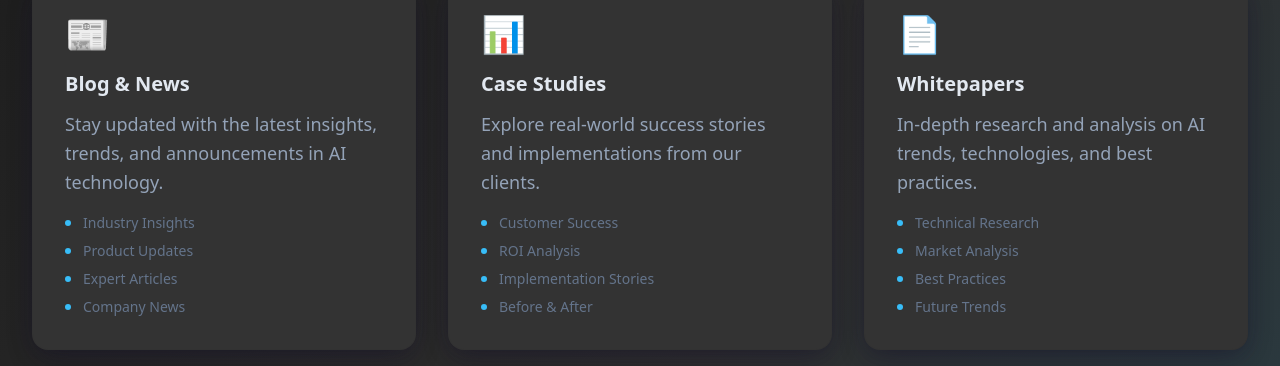
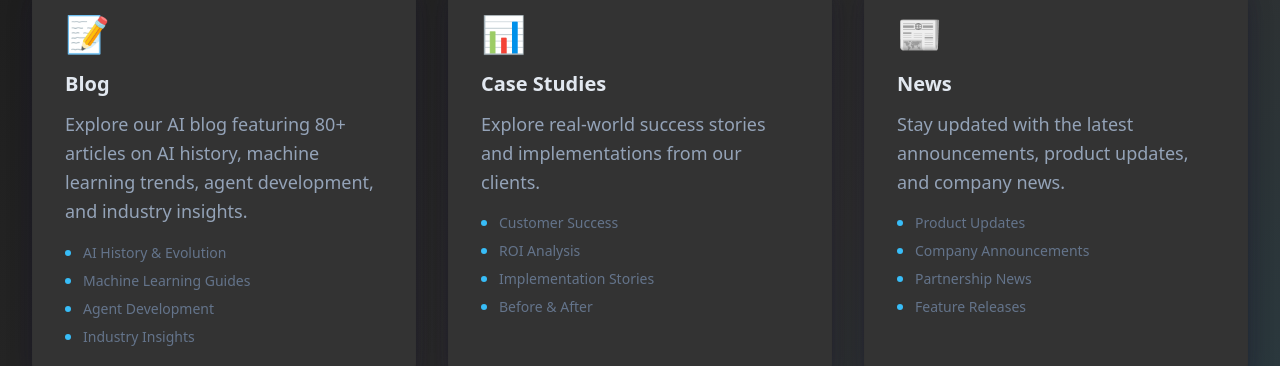
Before and after one commit to aidigitalfriend/maulaai, a Next.js app in the folder frontend/: page /resources in a window 1280 px wide. Shown: the part 393-759 px from the top of the page. Built offline with nearby package versions, Linux system fonts and the light colour scheme; no server answers.

Commit message:
Update resources page: rename Blog & News to Blog, replace Whitepapers with News

```diff
--- a/frontend/app/resources/page.tsx
+++ b/frontend/app/resources/page.tsx
@@ -3,11 +3,11 @@ import Link from 'next/link'
 export default function Resources() {
   const resourceCategories = [
     {
-      title: "Blog & News",
-      description: "Stay updated with the latest insights, trends, and announcements in AI technology.",
-      icon: "📰",
+      title: "Blog",
+      description: "Explore our AI blog featuring 80+ articles on AI history, machine learning trends, agent development, and industry insights.",
+      icon: "📝",
       href: "/resources/blog",
-      items: ["Industry Insights", "Product Updates", "Expert Articles", "Company News"]
+      items: ["AI History & Evolution", "Machine Learning Guides", "Agent Development", "Industry Insights"]
     },
     {
       title: "Case Studies",
@@ -17,11 +17,11 @@ export default function Resources() {
       items: ["Customer Success", "ROI Analysis", "Implementation Stories", "Before & After"]
     },
     {
-      title: "Whitepapers",
-      description: "In-depth research and analysis on AI trends, technologies, and best practices.",
-      icon: "📄",
-      href: "/resources/whitepapers",
-      items: ["Technical Research", "Market Analysis", "Best Practices", "Future Trends"]
+      title: "News",
+      description: "Stay updated with the latest announcements, product updates, and company news.",
+      icon: "📰",
+      href: "/resources/news",
+      items: ["Product Updates", "Company Announcements", "Partnership News", "Feature Releases"]
     },
     {
       title: "Webinars",
```
